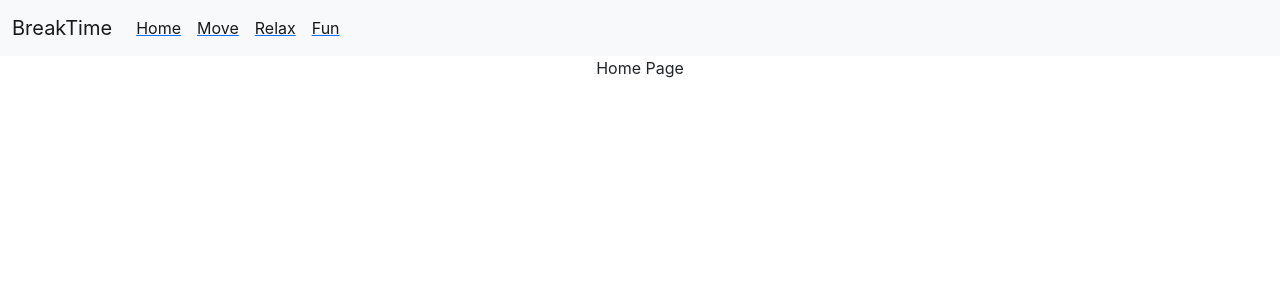
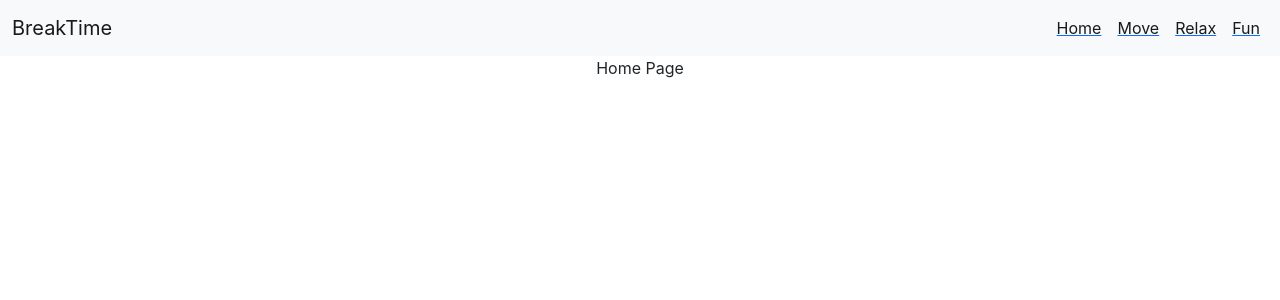
Before and after one commit to CodeOp-tech/fspt15-proj-team3, a React (Create React App) app in the folder my-react-app/: page / in a window 1280 px wide. Shown: the top 300 px of the page. Built offline with nearby package versions, Linux system fonts and the light colour scheme.

Commit message:
fix navbar

```diff
--- a/my-react-app/src/App.js
+++ b/my-react-app/src/App.js
@@ -39,7 +39,7 @@ function App() {
               <span class="navbar-toggler-icon"></span>
             </button>
             <div class="collapse navbar-collapse" id="navbarNav">
-            <ul class="navbar-nav">
+            <ul class="navbar-nav ms-auto">
             <li class="nav-item">
               <Link to="/dashboard">
                 <a className="nav-link active">Home</a>
```
